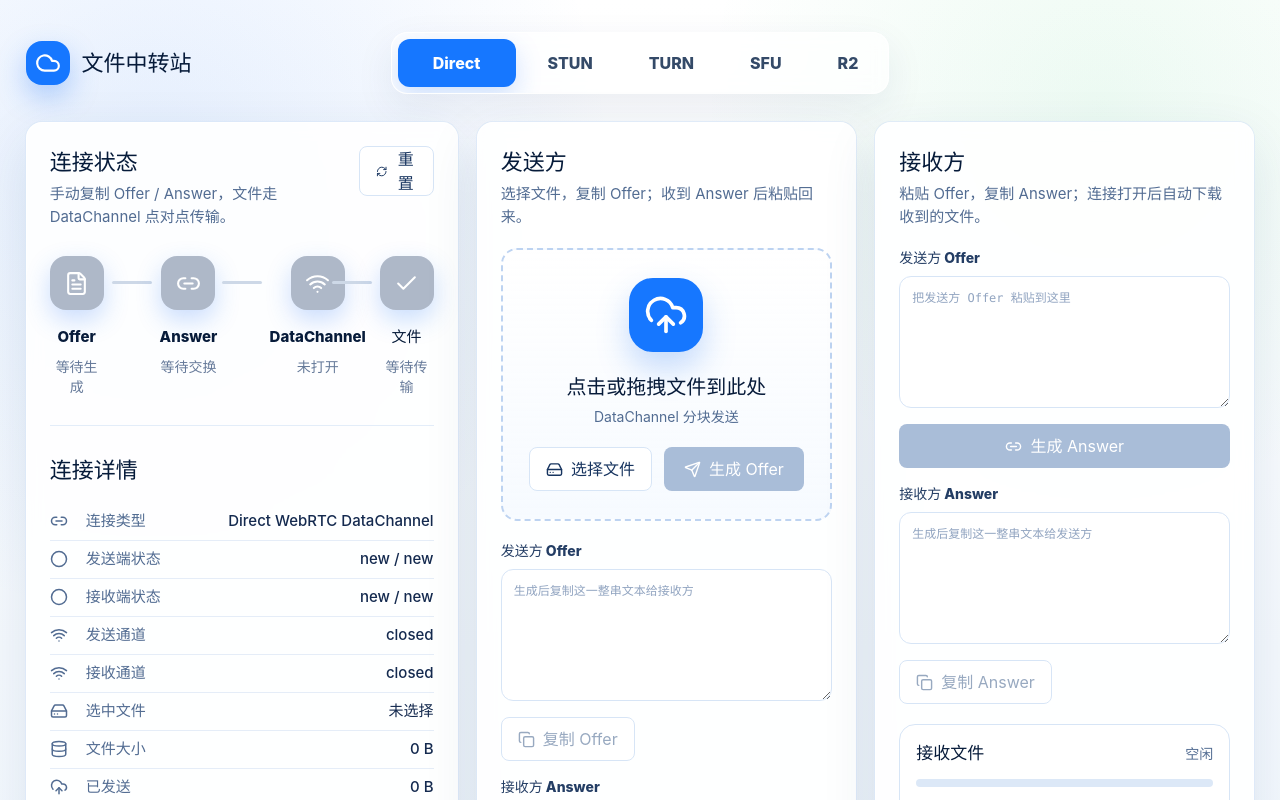
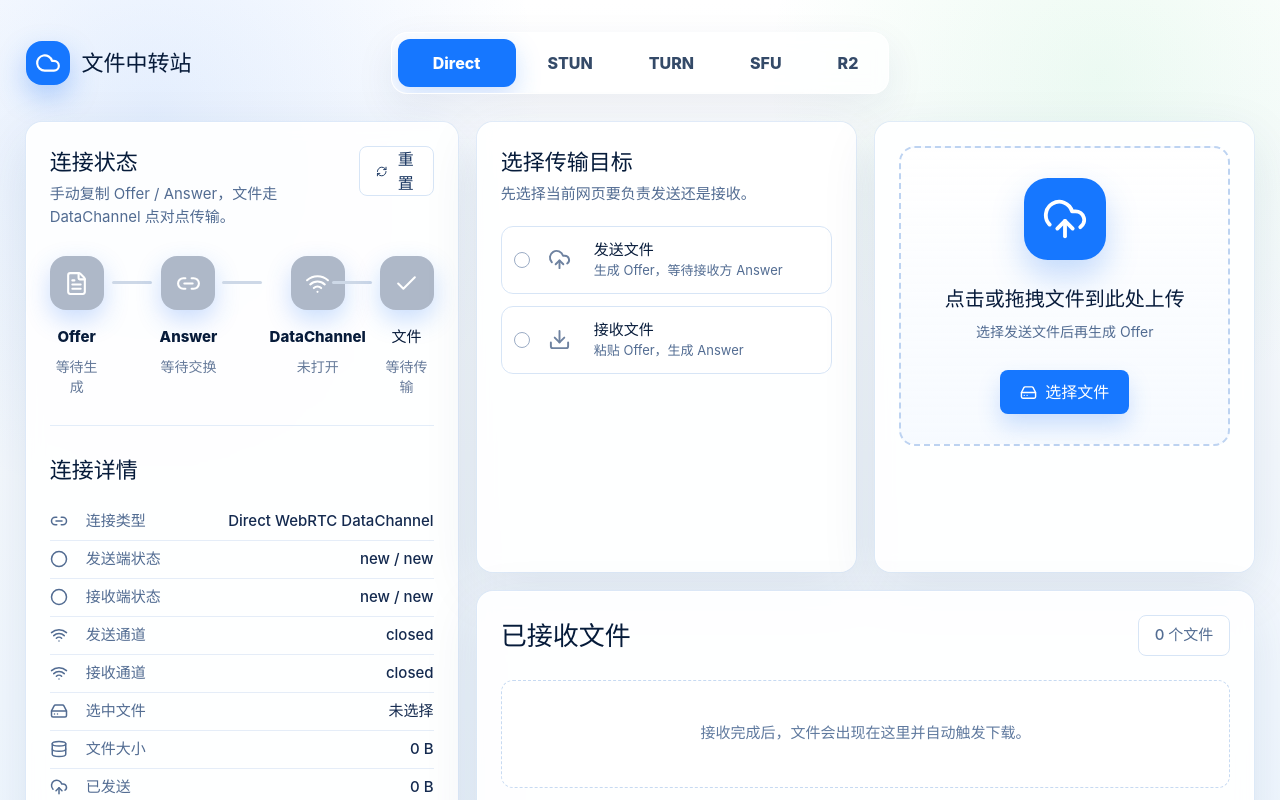
Before and after one commit to ThaneJoss/file-transfer, a React (Vite) app: page / in a window 1280 px wide. Shown: the top 800 px of the page. Built offline with nearby package versions, Linux system fonts and the light colour scheme.

Commit message:
调整传输目标分步布局

```diff
--- a/src/App.tsx
+++ b/src/App.tsx
@@ -61,6 +61,9 @@ type DetailItem = {
   status?: "online";
   progress?: number;
 };
+
+type TransferMode = "send" | "receive" | null;
+type SenderHandshakeStage = "offer" | "answer";
 
 const navItems = ["Direct", "STUN", "TURN", "SFU", "R2"];
 const rtcConfig: RTCConfiguration = { iceServers: [] };
@@ -472,6 +475,8 @@ export default function App() {
   const [receivedBytes, setReceivedBytes] = useState(0);
   const [incomingMeta, setIncomingMeta] = useState<TransferMeta | null>(null);
   const [receivedFiles, setReceivedFiles] = useState<ReceivedFile[]>([]);
+  const [transferMode, setTransferMode] = useState<TransferMode>(null);
+  const [senderHandshakeStage, setSenderHandshakeStage] = useState<SenderHandshakeStage>("offer");
 
   useEffect(() => {
     return () => {
@@ -588,6 +593,7 @@ export default function App() {
     setSenderProgress(0);
     setSentBytes(0);
     setIsSending(false);
+    setSenderHandshakeStage("offer");
   }
 
   function resetReceiver() {
@@ -692,6 +698,7 @@ export default function App() {
         createdAt: Date.now(),
       });
       setSenderOffer(encoded);
+      setSenderHandshakeStage("offer");
       setSenderStatus(`完整 Offer 已生成，${formatCandidateSummary(peer.localDescription, ice.candidates)}。复制给接收方。`);
     } catch (error) {
       setSenderError(error instanceof Error ? error.message : "生成 Offer 失败。");
@@ -771,6 +778,25 @@ export default function App() {
       await sendSelectedFile();
     } catch (error) {
       setSenderError(error instanceof Error ? error.message : "应用 Answer 失败。");
+    }
+  }
+
+  async function copySenderOffer() {
+    try {
+      setSenderError("");
+      await copyText(senderOffer);
+      setSenderHandshakeStage("answer");
+    } catch (error) {
+      setSenderError(error instanceof Error ? error.message : "复制 Offer 失败。");
+    }
+  }
+
+  async function copyReceiverAnswer() {
+    try {
+      setReceiverError("");
+      await copyText(receiverAnswer);
+    } catch (error) {
+      setReceiverError(error instanceof Error ? error.message : "复制 Answer 失败。");
     }
   }
 
@@ -877,6 +903,45 @@ export default function App() {
     setReceiverProgress(size ? (received / size) * 100 : 0);
   }
 
+  const senderConnected = senderChannelState === "open" || senderPeerState === "connected";
+  const receiverConnected = receiverChannelState === "open" || receiverPeerState === "connected";
+  const activeConnected = transferMode === "send" ? senderConnected : transferMode === "receive" ? receiverConnected : false;
+
+  function RoleOption({
+    mode,
+    title,
+    description,
+    icon: Icon,
+  }: {
+    mode: Exclude<TransferMode, null>;
+    title: string;
+    description: string;
+    icon: typeof Monitor;
+  }) {
+    const selected = transferMode === mode;
+    return (
+      <button
+        className={`grid min-h-[68px] grid-cols-[22px_34px_minmax(0,1fr)] items-center gap-3 rounded-xl border px-3 text-left transition hover:-translate-y-px hover:border-[#1677ff] hover:bg-white ${
+          selected ? "border-[#9ec7ff] bg-[#f2f8ff] shadow-[0_8px_22px_rgba(47,125,246,0.10)]" : "border-[#d7e5f6] bg-white/80"
+        }`}
+        type="button"
+        onClick={() => {
+          setTransferMode(mode);
+          if (mode === "send") {
+            setSenderHandshakeStage(senderOffer ? "answer" : "offer");
+          }
+        }}
+      >
+        <span className={`size-4 rounded-full border ${selected ? "border-[#1677ff] bg-[#1677ff] ring-4 ring-[#1677ff]/15" : "border-[#9aabc4]"}`} />
+        <Icon aria-hidden="true" className={selected ? "text-[#1677ff]" : "text-[#6e82a0]"} size={23} />
+        <span className="min-w-0">
+          <strong className="block text-[15px] font-extrabold text-[#071b3a]">{title}</strong>
+          <span className="block truncate text-[13px] text-[#526c92]">{description}</span>
+        </span>
+      </button>
+    );
+  }
+
   return (
     <main className="mx-auto flex min-h-dvh w-[min(1680px,calc(100vw_-_clamp(28px,4vw,72px)))] flex-col py-[clamp(18px,2.5vw,34px)]">
       <header className="mb-[clamp(18px,2.2vw,28px)] grid grid-cols-[minmax(210px,260px)_minmax(0,1fr)_minmax(160px,260px)] items-center gap-4 max-[1040px]:grid-cols-1 max-[1040px]:justify-items-center">
@@ -912,7 +977,7 @@ export default function App() {
       </header>
 
       <div className="grid flex-1 grid-cols-[minmax(360px,1fr)_minmax(0,1.8fr)] gap-[clamp(14px,1.5vw,22px)] max-[1180px]:grid-cols-1">
-        <Panel className="p-[clamp(18px,1.8vw,28px)]">
+        <Panel className="row-span-2 p-[clamp(18px,1.8vw,28px)] max-[1180px]:row-span-1">
           <div className="mb-7 flex items-start justify-between gap-4">
             <div>
               <h2 className="text-[22px] font-extrabold text-[#061b3a]">连接状态</h2>
@@ -922,6 +987,7 @@ export default function App() {
               onClick={() => {
                 resetSender();
                 resetReceiver();
+                setTransferMode(null);
               }}
             >
               <RefreshCw aria-hidden="true" size={17} />
@@ -992,100 +1058,128 @@ export default function App() {
         <div className="grid grid-cols-2 gap-[clamp(14px,1.5vw,22px)] max-[980px]:grid-cols-1">
           <Panel className="p-[clamp(18px,1.8vw,28px)]">
             <div className="mb-5">
-              <h2 className="text-[22px] font-extrabold text-[#061b3a]">发送方</h2>
-              <p className="mt-1 text-[15px] text-[#526c92]">选择文件，复制 Offer；收到 Answer 后粘贴回来。</p>
+              <h2 className="text-[22px] font-extrabold text-[#061b3a]">选择传输目标</h2>
+              <p className="mt-1 text-[15px] text-[#526c92]">先选择当前网页要负责发送还是接收。</p>
             </div>
 
+            {!transferMode && (
+              <div className="grid gap-3">
+                <RoleOption mode="send" title="发送文件" description="生成 Offer，等待接收方 Answer" icon={UploadCloud} />
+                <RoleOption mode="receive" title="接收文件" description="粘贴 Offer，生成 Answer" icon={Download} />
+              </div>
+            )}
+
+            {transferMode && activeConnected && (
+              <div className="grid min-h-[260px] place-items-center rounded-2xl border border-[#b9dcff] bg-[#f1f8ff] px-5 py-7 text-center">
+                <span className="grid size-[68px] place-items-center rounded-2xl bg-[#1677ff] text-white shadow-[0_14px_30px_rgba(47,125,246,0.24)]">
+                  <Check aria-hidden="true" size={34} />
+                </span>
+                <div>
+                  <h3 className="mt-5 text-[21px] font-extrabold text-[#061b3a]">已连接</h3>
+                  <p className="mt-2 text-[15px] text-[#526c92]">
+                    {transferMode === "send" ? "Answer 已应用，文件会通过 DataChannel 发送。" : "接收通道已打开，等待发送方传输文件。"}
+                  </p>
+                </div>
+                <div className="mt-5 w-full rounded-xl border border-[#d7e5f6] bg-white px-4 py-4 text-left">
+                  <div className="mb-3 flex items-center justify-between gap-3">
+                    <h3 className="text-[17px] font-extrabold text-[#071b3a]">{transferMode === "send" ? "发送进度" : "接收进度"}</h3>
+                    <span className="text-[14px] font-medium text-[#526c92]">{formatPercent(transferMode === "send" ? senderProgress : receiverProgress)}</span>
+                  </div>
+                  <div className="h-2 rounded-full bg-[#dce8f7]">
+                    <span className="block h-full rounded-full bg-[#1677ff]" style={{ width: `${transferMode === "send" ? senderProgress : receiverProgress}%` }} />
+                  </div>
+                  <div className="mt-3 flex justify-between gap-3 text-[14px] text-[#526c92]">
+                    <span>{transferMode === "send" ? formatBytes(sentBytes) : formatBytes(receivedBytes)}</span>
+                    <span>{formatBytes(totalBytes)}</span>
+                  </div>
+                </div>
+              </div>
+            )}
+
+            {transferMode === "send" && !activeConnected && (
+              <div className="grid gap-4">
+                {senderHandshakeStage === "offer" ? (
+                  <>
+                    <TextArea label={`发送方 Offer ${senderOfferSize}`} value={senderOffer} onChange={setSenderOffer} placeholder="选择文件并生成 Offer 后，把这一整串文本复制给接收方" />
+                    <div className="flex flex-wrap gap-3">
+                      <PrimaryButton onClick={generateOffer} disabled={!senderCanGenerateOffer}>
+                        <Send aria-hidden="true" size={17} />
+                        生成 Offer
+                      </PrimaryButton>
+                      <SecondaryButton onClick={() => void copySenderOffer()} disabled={!senderOffer}>
+                        <Copy aria-hidden="true" size={17} />
+                        复制 Offer
+                      </SecondaryButton>
+                    </div>
+                  </>
+                ) : (
+                  <>
+                    <TextArea label="接收方 Answer" value={senderAnswerInput} onChange={setSenderAnswerInput} placeholder="把接收方生成的 Answer 粘贴到这里" />
+                    <div className="flex flex-wrap gap-3">
+                      <SecondaryButton onClick={() => setSenderHandshakeStage("offer")}>
+                        <FileText aria-hidden="true" size={17} />
+                        查看 Offer
+                      </SecondaryButton>
+                      <PrimaryButton onClick={applyAnswerToSender} disabled={!senderCanApplyAnswer}>
+                        <Link2 aria-hidden="true" size={17} />
+                        发送
+                      </PrimaryButton>
+                    </div>
+                  </>
+                )}
+                <p className={`rounded-xl px-4 py-3 text-[14px] ${senderError ? "bg-[#fff0f0] text-[#b4232b]" : "bg-[#edf6ff] text-[#365a88]"}`}>
+                  {senderError || senderStatus}
+                </p>
+              </div>
+            )}
+
+            {transferMode === "receive" && !activeConnected && (
+              <div className="grid gap-4">
+                <TextArea label="发送方 Offer" value={receiverOfferInput} onChange={setReceiverOfferInput} placeholder="把发送方 Offer 粘贴到这里" />
+                <div className="flex flex-wrap gap-3">
+                  <PrimaryButton onClick={createAnswerFromOffer} disabled={!receiverCanCreateAnswer}>
+                    <Link2 aria-hidden="true" size={17} />
+                    生成 Answer
+                  </PrimaryButton>
+                  <SecondaryButton onClick={() => void copyReceiverAnswer()} disabled={!receiverAnswer}>
+                    <Copy aria-hidden="true" size={17} />
+                    复制 Answer
+                  </SecondaryButton>
+                </div>
+                <TextArea label={`接收方 Answer ${receiverAnswerSize}`} value={receiverAnswer} onChange={setReceiverAnswer} placeholder="生成后复制这一整串文本给发送方" />
+                <p className={`rounded-xl px-4 py-3 text-[14px] ${receiverError ? "bg-[#fff0f0] text-[#b4232b]" : "bg-[#edf6ff] text-[#365a88]"}`}>
+                  {receiverError || receiverStatus}
+                </p>
+              </div>
+            )}
+          </Panel>
+
+          <Panel className="p-[clamp(18px,1.8vw,28px)]">
             <div
-              className="grid min-h-[210px] place-items-center rounded-2xl border-2 border-dashed border-[#bdd3f1] bg-[linear-gradient(180deg,rgba(255,255,255,0.92),rgba(244,249,255,0.78))] px-5 py-7 text-center"
+              className="grid min-h-[300px] place-items-center rounded-2xl border-2 border-dashed border-[#bdd3f1] bg-[linear-gradient(180deg,rgba(255,255,255,0.92),rgba(244,249,255,0.78))] px-5 py-7 text-center"
               onDrop={handleDrop}
               onDragOver={(event) => event.preventDefault()}
               aria-label="选择发送文件"
             >
               <input ref={senderFileInputRef} className="hidden" type="file" onChange={handleFileInput} />
-              <div className="mb-5 grid size-[74px] place-items-center rounded-3xl bg-[#1677ff] text-white shadow-[0_16px_32px_rgba(47,125,246,0.28)]">
-                <UploadCloud aria-hidden="true" size={44} />
+              <div className="mb-5 grid size-[82px] place-items-center rounded-3xl bg-[#1677ff] text-white shadow-[0_16px_32px_rgba(47,125,246,0.28)]">
+                <UploadCloud aria-hidden="true" size={46} />
               </div>
               <strong className="max-w-full break-words text-[20px] font-extrabold text-[#071b3a]">
-                {selectedFile ? selectedFile.name : "点击或拖拽文件到此处"}
+                {selectedFile ? selectedFile.name : "点击或拖拽文件到此处上传"}
               </strong>
-              <span className="mt-1 text-[14px] text-[#526c92]">{selectedFile ? formatBytes(selectedFile.size) : "DataChannel 分块发送"}</span>
-              <div className="mt-5 flex flex-wrap justify-center gap-3">
-                <SecondaryButton onClick={() => senderFileInputRef.current?.click()}>
+              <span className="mt-1 text-[14px] text-[#526c92]">{selectedFile ? formatBytes(selectedFile.size) : "选择发送文件后再生成 Offer"}</span>
+              <div className="mt-6 flex flex-wrap justify-center gap-3">
+                <PrimaryButton onClick={() => senderFileInputRef.current?.click()}>
                   <HardDrive aria-hidden="true" size={17} />
                   选择文件
-                </SecondaryButton>
-                <PrimaryButton onClick={generateOffer} disabled={!senderCanGenerateOffer}>
-                  <Send aria-hidden="true" size={17} />
-                  生成 Offer
                 </PrimaryButton>
               </div>
             </div>
-
-            <div className="mt-5 grid gap-4">
-              <TextArea label={`发送方 Offer ${senderOfferSize}`} value={senderOffer} onChange={setSenderOffer} placeholder="生成后复制这一整串文本给接收方" />
-              <div className="flex flex-wrap gap-3">
-                <SecondaryButton onClick={() => void copyText(senderOffer)} disabled={!senderOffer}>
-                  <Copy aria-hidden="true" size={17} />
-                  复制 Offer
-                </SecondaryButton>
-              </div>
-
-              <TextArea label="接收方 Answer" value={senderAnswerInput} onChange={setSenderAnswerInput} placeholder="把接收方生成的 Answer 粘贴到这里" />
-              <PrimaryButton onClick={applyAnswerToSender} disabled={!senderCanApplyAnswer}>
-                <Link2 aria-hidden="true" size={17} />
-                应用 Answer 并发送
-              </PrimaryButton>
-            </div>
-
-            <p className={`mt-4 rounded-xl px-4 py-3 text-[14px] ${senderError ? "bg-[#fff0f0] text-[#b4232b]" : "bg-[#edf6ff] text-[#365a88]"}`}>
-              {senderError || senderStatus}
-            </p>
-          </Panel>
-
-          <Panel className="p-[clamp(18px,1.8vw,28px)]">
-            <div className="mb-5">
-              <h2 className="text-[22px] font-extrabold text-[#061b3a]">接收方</h2>
-              <p className="mt-1 text-[15px] text-[#526c92]">粘贴 Offer，复制 Answer；连接打开后自动下载收到的文件。</p>
-            </div>
-
-            <div className="grid gap-4">
-              <TextArea label="发送方 Offer" value={receiverOfferInput} onChange={setReceiverOfferInput} placeholder="把发送方 Offer 粘贴到这里" />
-              <PrimaryButton onClick={createAnswerFromOffer} disabled={!receiverCanCreateAnswer}>
-                <Link2 aria-hidden="true" size={17} />
-                生成 Answer
-              </PrimaryButton>
-
-              <TextArea label={`接收方 Answer ${receiverAnswerSize}`} value={receiverAnswer} onChange={setReceiverAnswer} placeholder="生成后复制这一整串文本给发送方" />
-              <div className="flex flex-wrap gap-3">
-                <SecondaryButton onClick={() => void copyText(receiverAnswer)} disabled={!receiverAnswer}>
-                  <Copy aria-hidden="true" size={17} />
-                  复制 Answer
-                </SecondaryButton>
-              </div>
-            </div>
-
-            <div className="mt-5 rounded-2xl border border-[#d7e5f6] bg-white px-4 py-4">
-              <div className="mb-3 flex items-center justify-between gap-3">
-                <h3 className="text-[17px] font-extrabold text-[#071b3a]">接收文件</h3>
-                <span className="text-[14px] font-medium text-[#526c92]">{incomingMeta ? incomingMeta.name : "空闲"}</span>
-              </div>
-              <div className="h-2 rounded-full bg-[#dce8f7]">
-                <span className="block h-full rounded-full bg-[#1677ff]" style={{ width: `${receiverProgress}%` }} />
-              </div>
-              <div className="mt-3 flex justify-between gap-3 text-[14px] text-[#526c92]">
-                <span>{formatBytes(receivedBytes)}</span>
-                <span>{incomingMeta ? formatBytes(incomingMeta.size) : "0 B"}</span>
-              </div>
-            </div>
-
-            <p className={`mt-4 rounded-xl px-4 py-3 text-[14px] ${receiverError ? "bg-[#fff0f0] text-[#b4232b]" : "bg-[#edf6ff] text-[#365a88]"}`}>
-              {receiverError || receiverStatus}
-            </p>
           </Panel>
         </div>
 
-        <Panel className="col-span-2 p-[clamp(18px,1.8vw,28px)] max-[1180px]:col-span-1">
+        <Panel className="p-[clamp(18px,1.8vw,28px)]">
           <div className="mb-6 flex items-center justify-between gap-4 max-[560px]:items-start max-[560px]:flex-col">
             <h2 className="m-0 text-[26px] font-extrabold text-[#061b3a]">已接收文件</h2>
             <span className="rounded-lg border border-[#d7e5f6] bg-white px-4 py-2 text-[15px] font-medium text-[#526c92]">
```
